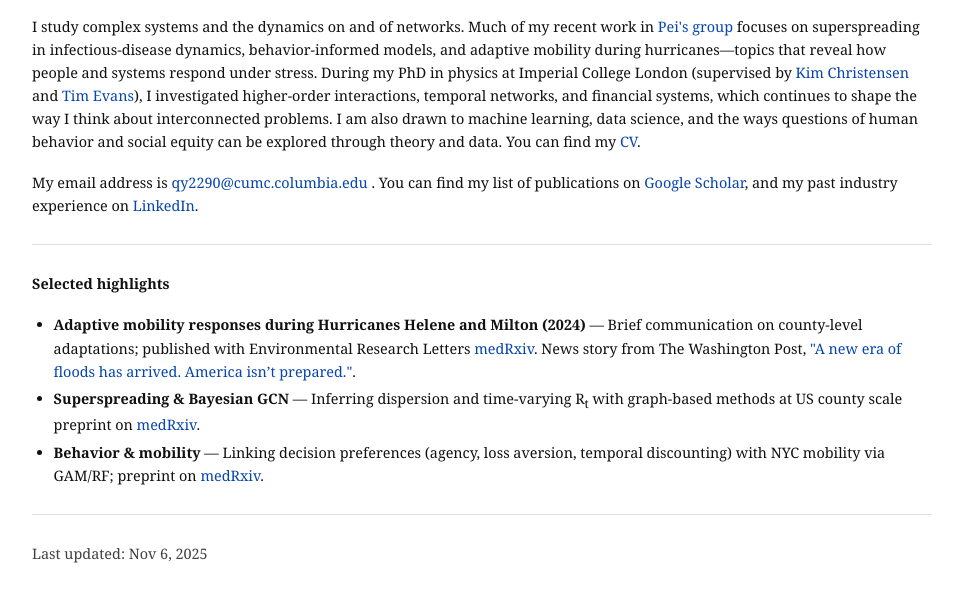
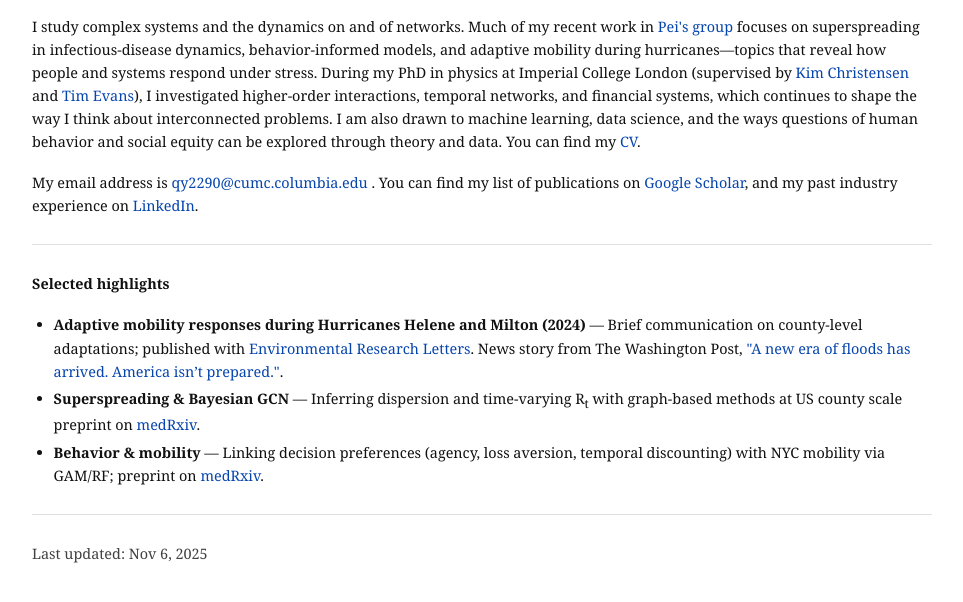
Before and after one commit to Qing1011/Qing1011.github.io, a plain HTML site: page index.html in a window 1280 px wide. Shown: the part 134-736 px from the top of the page, without its empty margins (158-1121 px from the left). Drawn offline with Linux system fonts and the light colour scheme.

Commit message:
Update index.html

```diff
--- a/index.html
+++ b/index.html
@@ -57,7 +57,7 @@
     <h2>Selected highlights</h2>
     <ul>
       <li>
-        <strong>Adaptive mobility responses during Hurricanes Helene and Milton (2024)</strong> — Brief communication on county-level adaptations; published with Environmental Research Letters <a href="https://iopscience.iop.org/article/10.1088/1748-9326/ae0e39/meta" rel="noopener">medRxiv</a>. News story from The Washington Post, <a href="https://www.washingtonpost.com/climate-environment/2025/07/07/hurricane-helene-evacuation-north-carolina-warnings/" rel="noopener">"A new era of floods has arrived. America isn’t prepared."</a>.
+        <strong>Adaptive mobility responses during Hurricanes Helene and Milton (2024)</strong> — Brief communication on county-level adaptations; published with  <a href="https://iopscience.iop.org/article/10.1088/1748-9326/ae0e39/meta" rel="noopener">Environmental Research Letters</a>. News story from The Washington Post, <a href="https://www.washingtonpost.com/climate-environment/2025/07/07/hurricane-helene-evacuation-north-carolina-warnings/" rel="noopener">"A new era of floods has arrived. America isn’t prepared."</a>.
       </li>
       <li>
         <strong>Superspreading & Bayesian GCN</strong> — Inferring dispersion and time-varying R<sub>t</sub> with graph-based methods at US county scale preprint on <a href="https://www.medrxiv.org/content/10.1101/2025.10.28.25338965v2" rel="noopener">medRxiv</a>.
```
